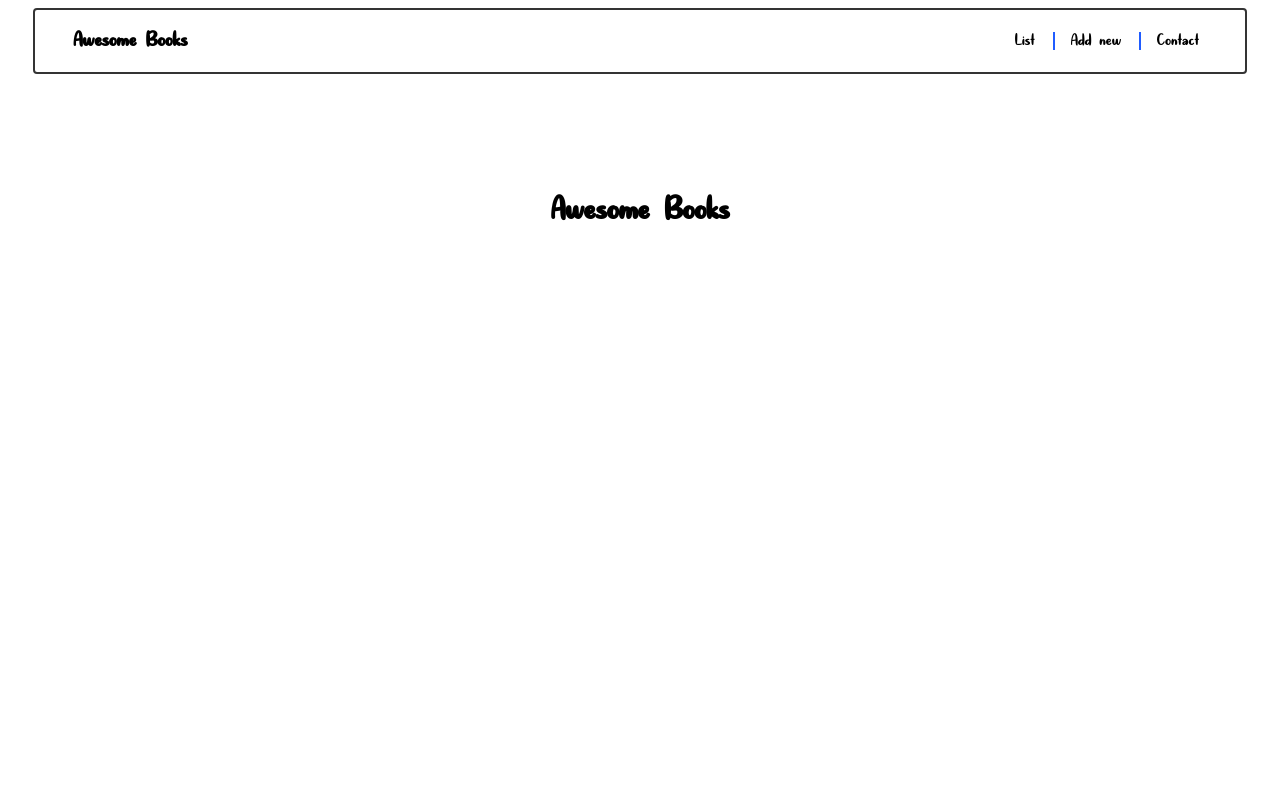
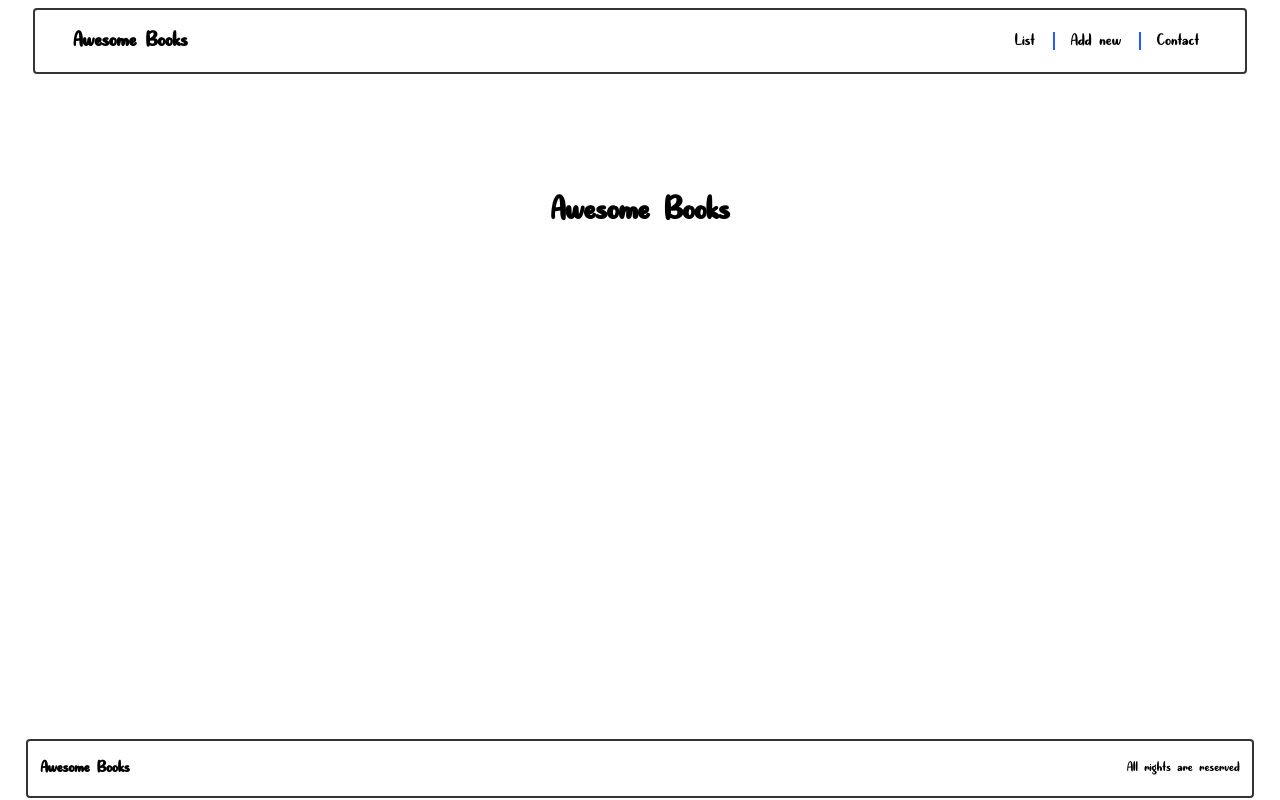
Before and after one commit to AmineHLub/Awesome-books, a website: page index.html in a window 1280 px wide. Drawn offline with Linux system fonts and the light colour scheme; a script that the page names is missing.

Commit message:
Add footer and documentation pictures

```diff
--- /dev/null
+++ b/css/footer.css
@@ -0,0 +1,16 @@
+footer {
+  position: fixed;
+  bottom: 0;
+  left: 0;
+  right: 0;
+  width: 100%;
+}
+
+.footer-container {
+  margin: 0 2% 2px 2%;
+  padding: 0 1% 0  1%;
+  justify-content: space-between;
+  align-items: center;
+  border: 2px solid #1b1b1be3;
+  border-radius: 4px;
+}
--- a/css/style.css
+++ b/css/style.css
@@ -15,6 +15,7 @@ body {
 .books-list {
   border: solid #1b1b1be3 3px;
   border-radius: 4px;
+  margin: 5%;
 }
 
 .book {
--- a/index.html
+++ b/index.html
@@ -7,6 +7,7 @@
     <title>Awesome Books</title>
     <link rel="stylesheet" href="./css/style.css">
     <link rel="stylesheet" href="./css/navbar.css">
+    <link rel="stylesheet" href="./css/footer.css">
 
 </head>
 <body>
@@ -47,7 +48,10 @@
             </ul>
         </section>
         <footer>
-
+            <section class="footer-container d-flex">
+                <h3>Awesome Books</h3>
+                <span class="rights">All rights are reserved</span>
+            </section>
         </footer>
     </main>
     <script src="https://cdn.jsdelivr.net/npm/luxon@2.0.2/build/global/luxon.min.js"></script>
```
Also changed, not shown: README.md, add.png (added), app_screenshot.png (deleted), contact.png (added), list.png (added).
